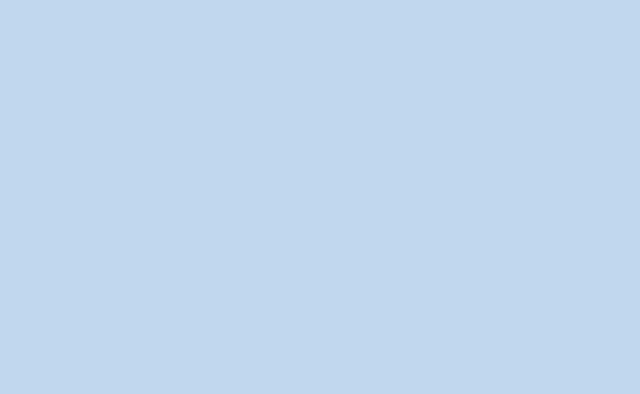
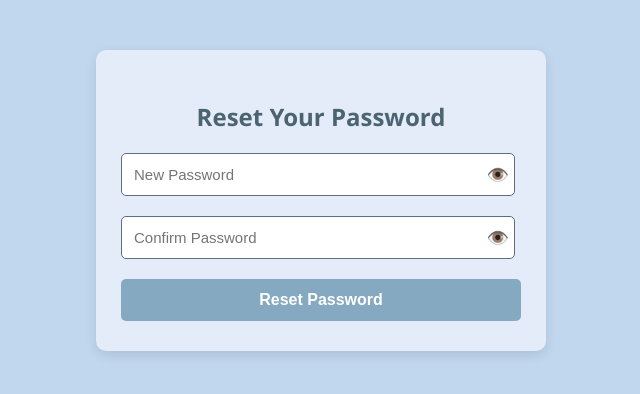
Before and after one commit to Bijengwa/ComeIn, a React (Create React App) app in the folder frontend/: page /reset-password in a window 1280 px wide. Before the commit this address had no page. Shown: the top 394 px of the page, without its empty margins (319-959 px from the left). Built offline with nearby package versions, Linux system fonts and the light colour scheme.

Commit message:
✅ Setup complete for auth UI: login, register, verification, and forgot password components (frontend only, no reset yet)

```diff
--- a/frontend/src/App.js
+++ b/frontend/src/App.js
@@ -5,6 +5,7 @@ import Login from './components/auth/login';
 import VerificationPage from './components/auth/auth verify/VerificationPage';
 import Dashboard from './components/dashboard/dashboard.js'
 import ForgotPassword from './components/auth/forgotPassword/forgotPassword.js';
+import ResetPassword from './components/auth/resetPassword/ResetPassword.js';
 
 function App() {
   return (
@@ -16,6 +17,7 @@ function App() {
         <Route path="/verify" element={<VerificationPage />} />
         <Route path="/dashboard" element={<Dashboard />} />
         <Route path='/forgot-password' element={<ForgotPassword />} />
+        <Route path='/reset-password' element={<ResetPassword />} />
       </Routes>
     </Router>
   );
--- /dev/null
+++ b/frontend/src/components/auth/resetPassword/ResetPassword.css
@@ -0,0 +1,88 @@
+/* ResetPassword.css */
+
+/* Root variables (optional - can be inherited globally) */
+:root {
+  --primary-color: #84a9c0;
+  --secondary-color: #5e6d82;
+  --accent-color: #4b646f;
+  --bg-color: #c0d7ee;
+  --surface-color: #e4ecfa;
+  --text-color: #3c4a57;
+}
+
+/* Container styling */
+.reset-password-container {
+  background-color: var(--surface-color);
+  max-width: 400px;
+  margin: 50px auto;
+  padding: 30px 25px;
+  border-radius: 10px;
+  box-shadow: 0 4px 12px rgba(0, 0, 0, 0.1);
+  color: var(--text-color);
+  font-family: 'Segoe UI', Tahoma, Geneva, Verdana, sans-serif;
+}
+
+/* Heading */
+.reset-password-container h2 {
+  text-align: center;
+  color: var(--accent-color);
+  margin-bottom: 20px;
+}
+
+/* Form fields */
+.password-field {
+  position: relative;
+  margin-bottom: 20px;
+}
+
+.password-field input {
+  width: 85%;
+  padding: 12px 40px 12px 12px;
+  border: 1px solid var(--secondary-color);
+  border-radius: 5px;
+  background-color: #fff;
+  color: var(--text-color);
+  font-size: 15px;
+}
+
+.toggle-password {
+  position: absolute;
+  right: 12px;
+  top: 50%;
+  transform: translateY(-50%);
+  cursor: pointer;
+  font-size: 18px;
+}
+
+/* Button */
+.reset-button {
+  width: 100%;
+  padding: 12px;
+  background-color: var(--primary-color);
+  color: white;
+  border: none;
+  border-radius: 5px;
+  font-size: 16px;
+  font-weight: bold;
+  cursor: pointer;
+  transition: background-color 0.3s ease;
+}
+
+.reset-button:hover {
+  background-color: var(--accent-color);
+}
+
+/* Feedback messages */
+.error-message {
+  color: red;
+  margin-bottom: 15px;
+  text-align: center;
+  font-weight: 500;
+}
+
+.success-message {
+  color: green;
+  margin-bottom: 15px;
+  text-align: center;
+  font-weight: 500;
+}
--- /dev/null
+++ b/frontend/src/components/auth/resetPassword/ResetPassword.js
@@ -0,0 +1,87 @@
+import React, { useState, useEffect } from "react";
+import './ResetPassword.css';
+
+export default function ResetPassword() {
+    const [password, setPassword] = useState("");
+    const [confirmPassword, setConfirmPassword] = useState("");
+    const [showPassword, setShowPassword] = useState(false);
+    const [showConfirm, setShowConfirm] = useState(false);
+    const [error, setError] = useState("");
+    const [success, setSuccess] = useState(false);
+
+    useEffect(() => {
+        if (confirmPassword && password !== confirmPassword) {
+            setError("Passwords do not match");
+            setSuccess("");
+        } else {
+            setError("");
+        }
+    }, [password, confirmPassword]);
+
+    const handleSubmit = (e) => {
+        e.preventDefault();
+
+        if (password.length < 6) {
+            setError("Password must be at least 6 characters long");
+            setSuccess("");
+            return;
+        }
+
+        if (password !== confirmPassword) {
+            setError("Passwords do not match");
+            setSuccess("");
+            return;
+        }
+
+        setSuccess("✅Password reset successfully!");
+        setError("");
+        setPassword("");
+        setConfirmPassword("");
+    };
+
+    return (
+        <div className="reset-password-container">
+            <h2>Reset Your Password</h2>
+
+            {error && <p className="error-message">{error}</p>}
+            {success && <p className="success-message">{success}</p>}
+
+            <form onSubmit={handleSubmit}>
+                <div className="password-field">
+                    <input
+                        type={showPassword ? "text" : "password"}
+                        placeholder="New Password"
+                        value={password}
+                        onChange={(e) => setPassword(e.target.value)}
+                        required
+                    />
+                    <span
+                        onClick={() => setShowPassword(!showPassword)}
+                        className="toggle-password"
+                        >
+                        {showPassword ? "🙈" : "👁️"}
+                        </span>
+                </div>
+
+                <div className="password-field">
+                    <input
+                        type={showConfirm ? "text" : "password"}
+                        placeholder="Confirm Password"
+                        value={confirmPassword}
+                        onChange={(e) => setConfirmPassword(e.target.value)}
+                        required
+                    />
+                    <span
+                        onClick={() => setShowConfirm(!showConfirm)}
+                        className="toggle-password"
+                    > {showConfirm ? '🙈' : '👁️'} </span>
+                </div>
+
+                <button type="submit" className="reset-button">
+                    Reset Password
+                </button>
+            </form>
+        </div>
+
+    )
+}
```
